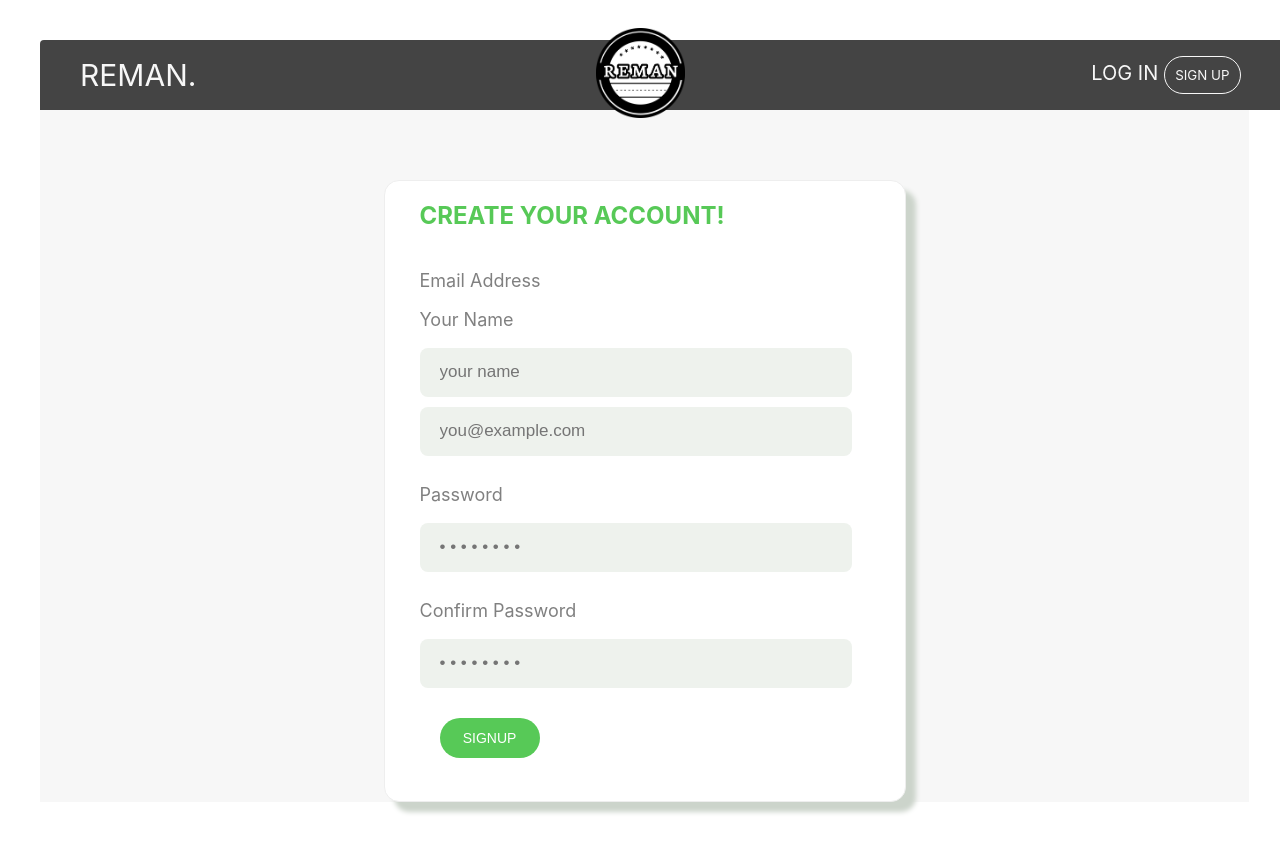
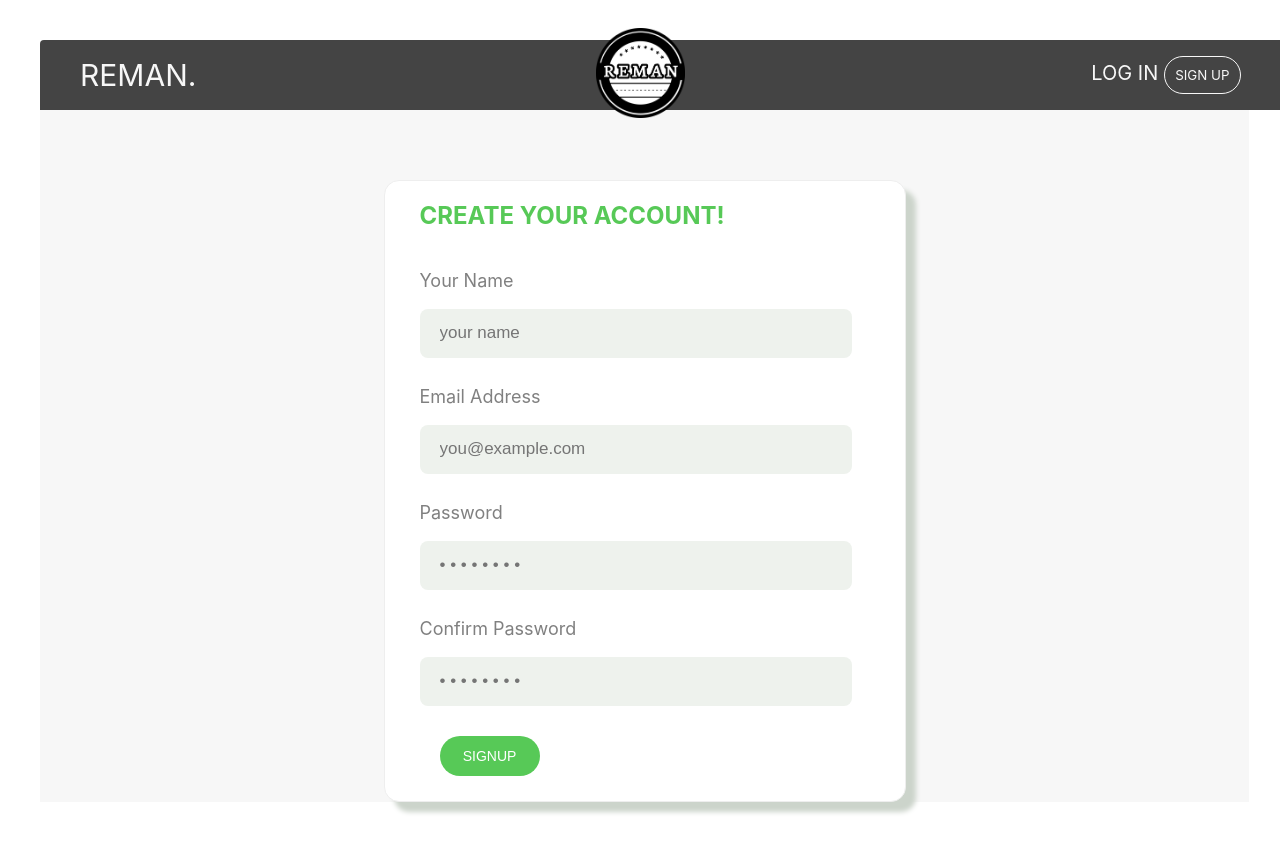
Before and after one commit to dbsSensei/reman-fe, a React (Create React App) app: page /register in a window 1280 px wide. Shown: the top 852 px of the page. Built offline with nearby package versions, Linux system fonts and the light colour scheme.

Commit message:
fixing register

```diff
--- a/src/components/Register/index.js
+++ b/src/components/Register/index.js
@@ -62,7 +62,6 @@ function Register() {
       <div className="container-register">
         <div className="card-register">
           <h1 className="title-register">Create your account!</h1>
-          <p className="title-text">Email Address</p>
           <form onSubmit={clickHandler}>
             <div className="form-your-name">
               <p className="title-text">Your Name</p>
@@ -75,6 +74,7 @@ function Register() {
               />
             </div>
             <div className="form-email">
+              <p className="title-text">Email Address</p>
               <input
                 type="text"
                 className="input-form form-email"
```
Also changed, not shown: 1 other file (tests, documents, lock files or other folders).
